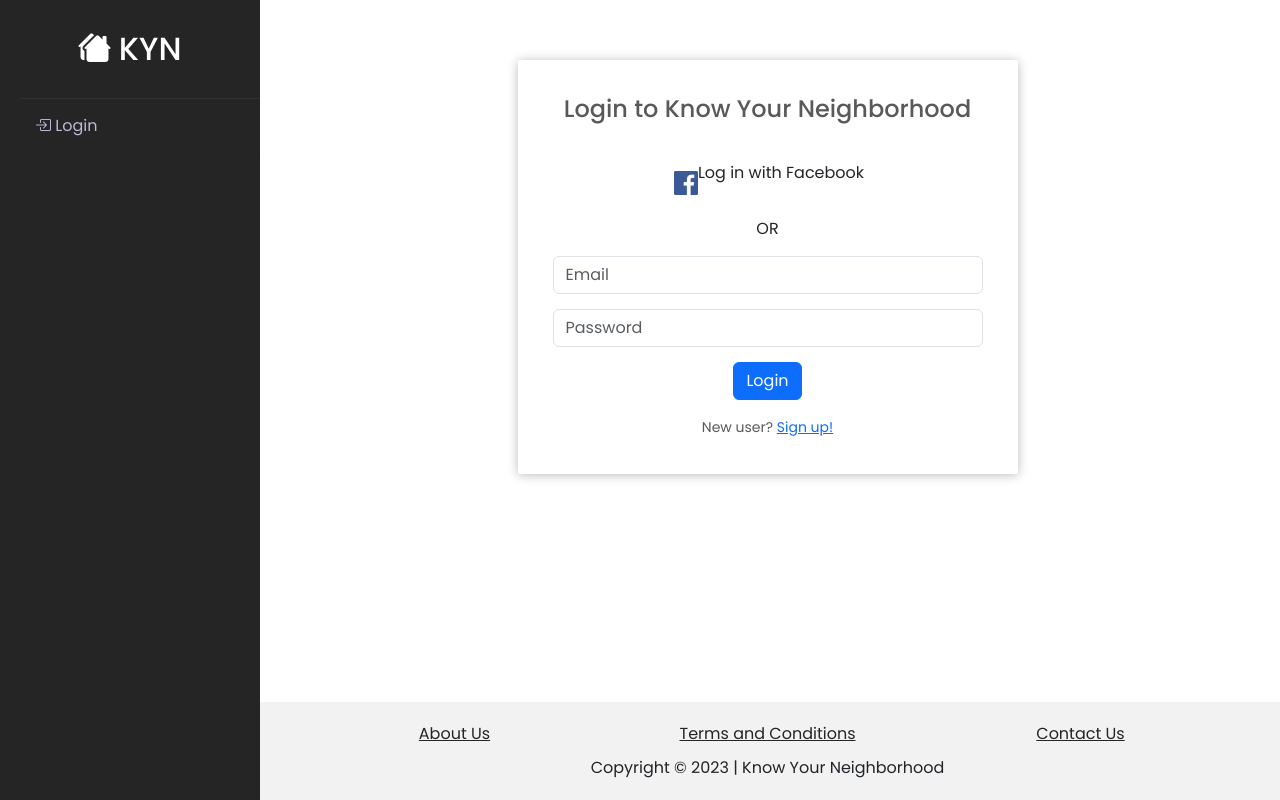
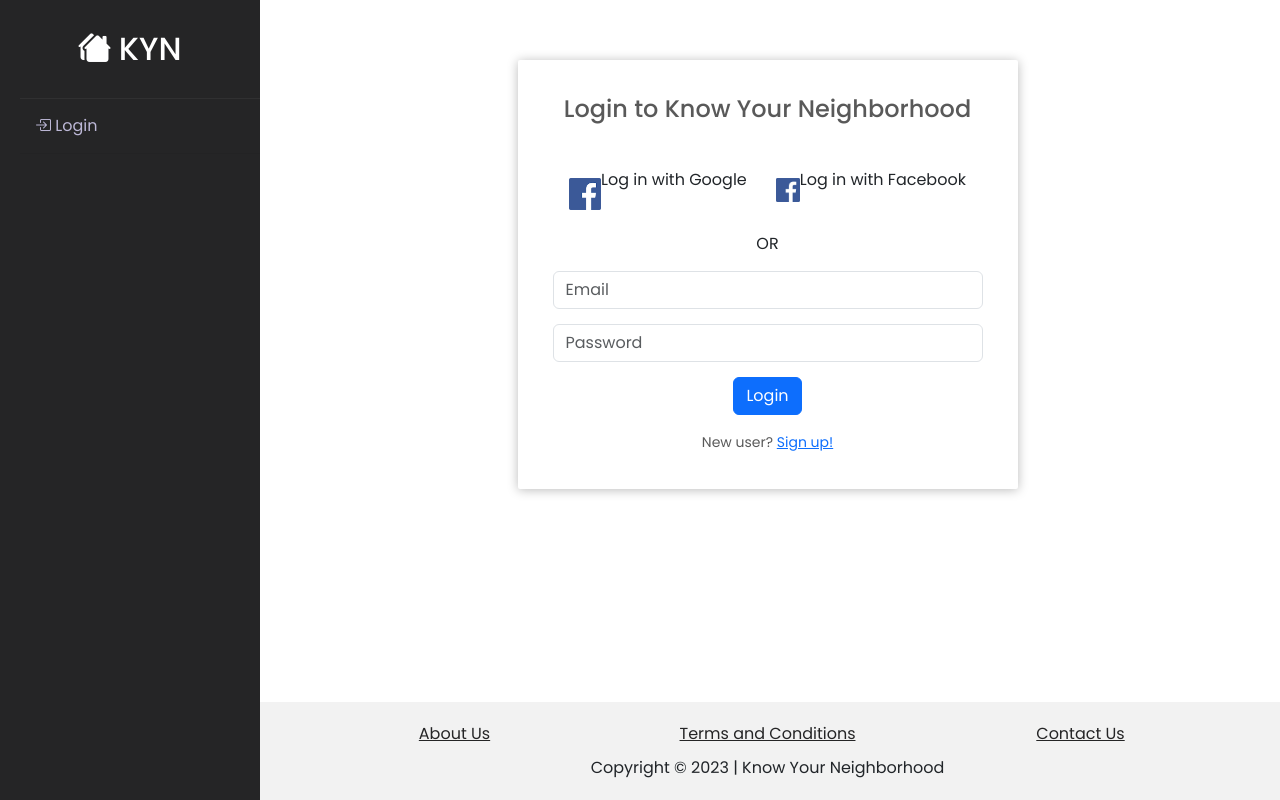
Before and after one commit to bligede767/kyn-react-js, a React (Create React App) app: page /login in a window 1280 px wide. Built offline with nearby package versions, Linux system fonts and the light colour scheme.

Commit message:
creating google login

```diff
--- a/src/admin/ContactManagement.js
+++ b/src/admin/ContactManagement.js
@@ -88,7 +88,7 @@ export default function StoreManagement() {
   return (
     <div>
       <div className='heading'>
-        <h1>Store Management</h1>
+        <h1>Contact Management</h1>
       </div>
       <div className='cards'>
         <table id="example" className="table table-striped" style={{ width: "100%" }}>
--- a/src/pages/Login.js
+++ b/src/pages/Login.js
@@ -1,5 +1,5 @@
 import React, { Component, useState } from 'react';
-import { FACEBOOK_AUTH_URL, ACCESS_TOKEN } from '../constants';
+import { GOOGLE_AUTH_URL, FACEBOOK_AUTH_URL, ACCESS_TOKEN } from '../constants';
 import { login } from '../util/APIUtils';
 import { Link, Navigate, useLocation, useNavigate } from 'react-router-dom'
 import fbLogo from '../img/fb-logo.png';
@@ -51,6 +51,8 @@ const SocialLogin = () => {
 
     return (
         <div className="social-login">
+            <a className="btn btn-block social-btn google" href={GOOGLE_AUTH_URL}>
+                <img src={fbLogo} alt="Google" /> Log in with Google</a>
             <a className="btn btn-block social-btn facebook" href={FACEBOOK_AUTH_URL}>
                 <img src={fbLogo} alt="Facebook" /> Log in with Facebook</a>
         </div>
--- a/src/pages/SignUp.js
+++ b/src/pages/SignUp.js
@@ -1,7 +1,7 @@
 import React, { Component } from 'react';
 // import './Signup.css';
 import { Link, Navigate } from 'react-router-dom'
-import { FACEBOOK_AUTH_URL } from '../constants';
+import { GOOGLE_AUTH_URL, FACEBOOK_AUTH_URL } from '../constants';
 import { signup } from '../util/APIUtils';
 import fbLogo from '../img/fb-logo.png';
 import googleLogo from '../img/fb-logo.png';
@@ -49,6 +49,8 @@ const SignUp = (props) => {
 const SocialSignup = () => {
     return (
         <div className="social-signup">
+            <a className="btn btn-block social-btn google" href={GOOGLE_AUTH_URL}>
+                <img src={googleLogo} alt="Google" /> Sign up with Google</a>
             <a className="btn btn-block social-btn facebook" href={FACEBOOK_AUTH_URL}>
                 <img src={fbLogo} alt="Facebook" /> Sign up with Facebook</a>
         </div>
```
